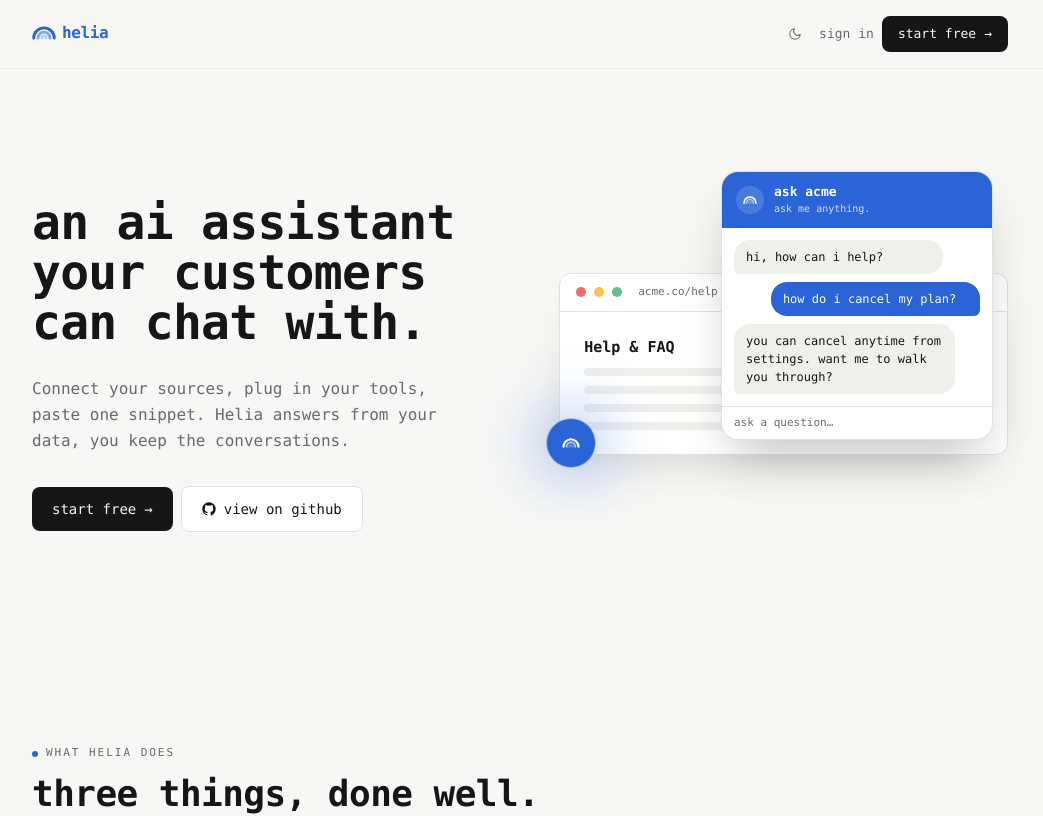
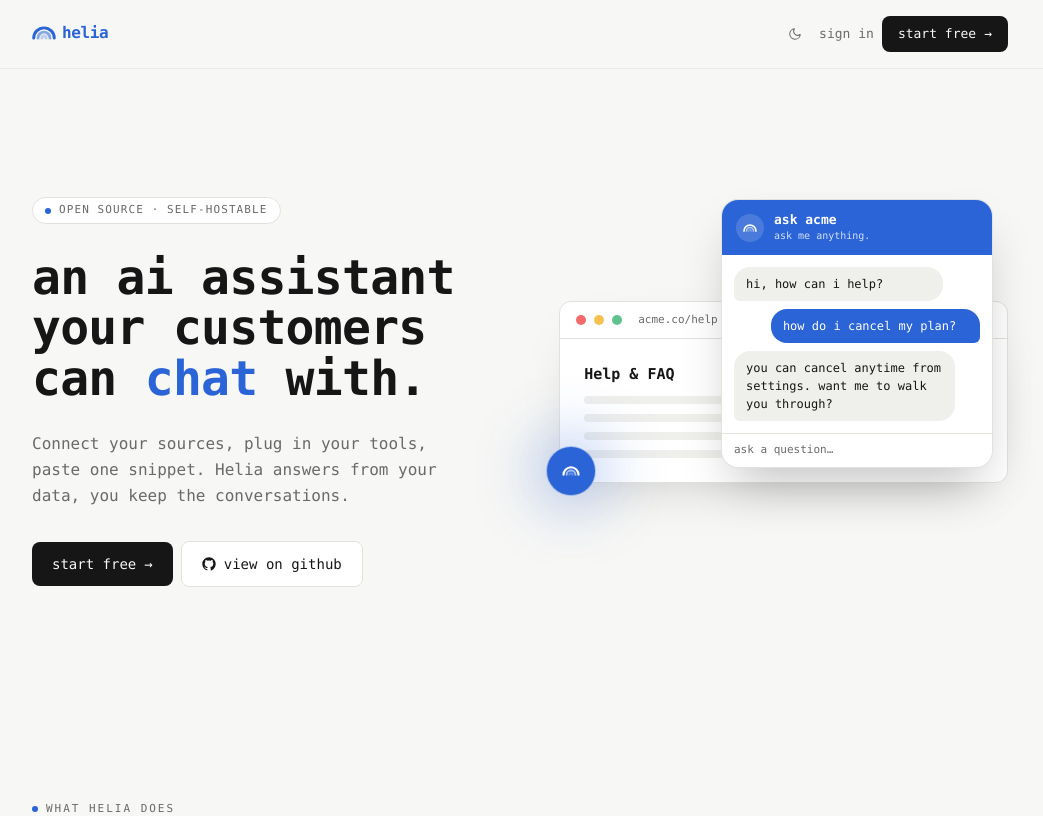
Before and after one commit to snowztech/helia, a Next.js app in the folder apps/landing/: page / in a window 1280 px wide. Shown: the top 816 px of the page, without its empty margins (120-1163 px from the left). Built offline with nearby package versions, Linux system fonts and the light colour scheme.

Commit message:
feat(hero): add open source badge and highlight chat text

```diff
--- a/apps/landing/src/app/_components/hero.tsx
+++ b/apps/landing/src/app/_components/hero.tsx
@@ -7,12 +7,20 @@
     <section className="mx-auto max-w-5xl px-6 pt-24 pb-28 md:pt-32">
       <div className="grid items-center gap-14 md:grid-cols-[1.05fr_1fr]">
         <div className="space-y-7 reveal">
+          <span className="inline-flex items-center gap-2 rounded-full border border-line bg-card px-3 py-1 text-[11px] tracking-widest text-muted uppercase">
+            <span
+              className="inline-block h-1.5 w-1.5 rounded-full bg-primary"
+              aria-hidden
+            />
+            open source · self-hostable
+          </span>
+
           <h1 className="text-4xl leading-[1.05] tracking-tight md:text-5xl">
             an ai assistant
             <br />
             your customers
             <br />
-            can chat with.
+            can <span className="text-primary">chat</span> with.
           </h1>
 
           <p className="max-w-md text-base leading-relaxed text-muted">
```
